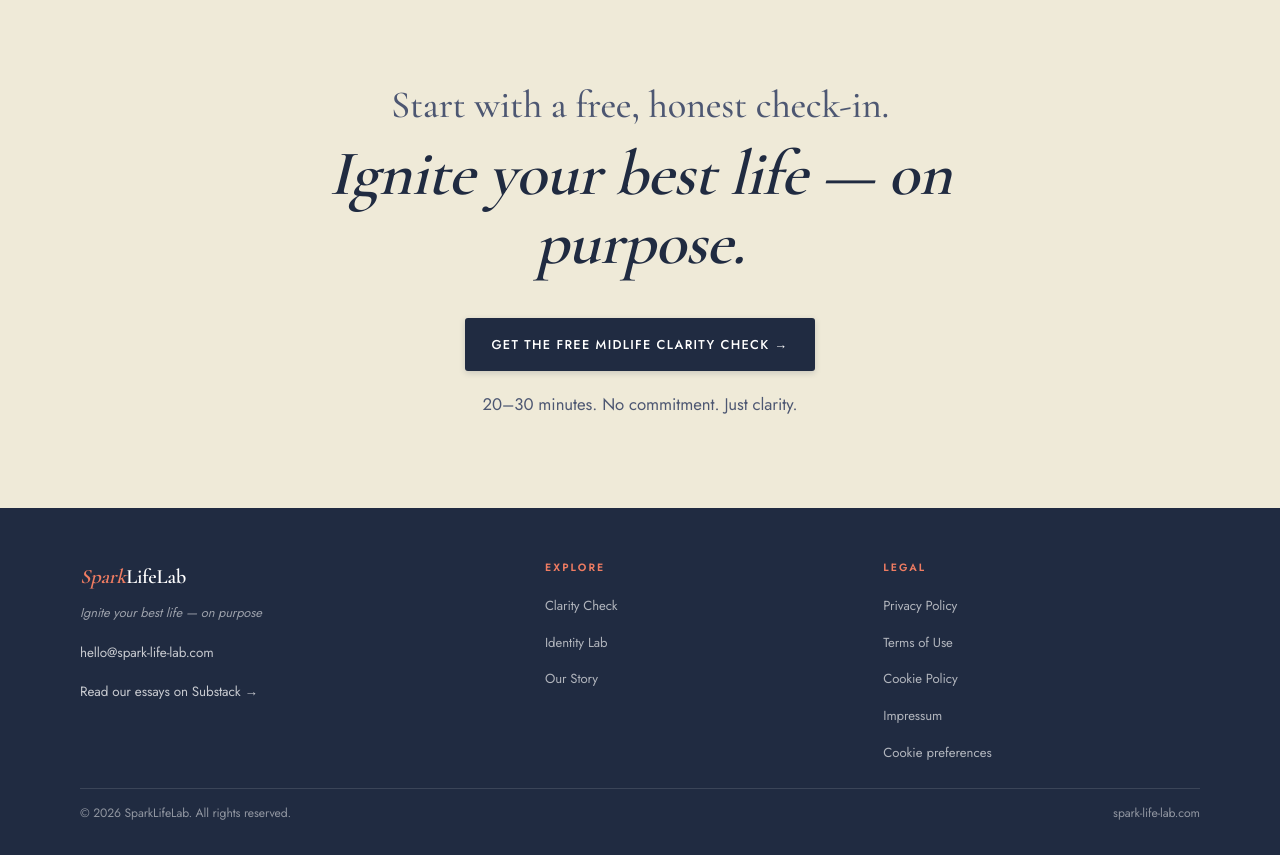
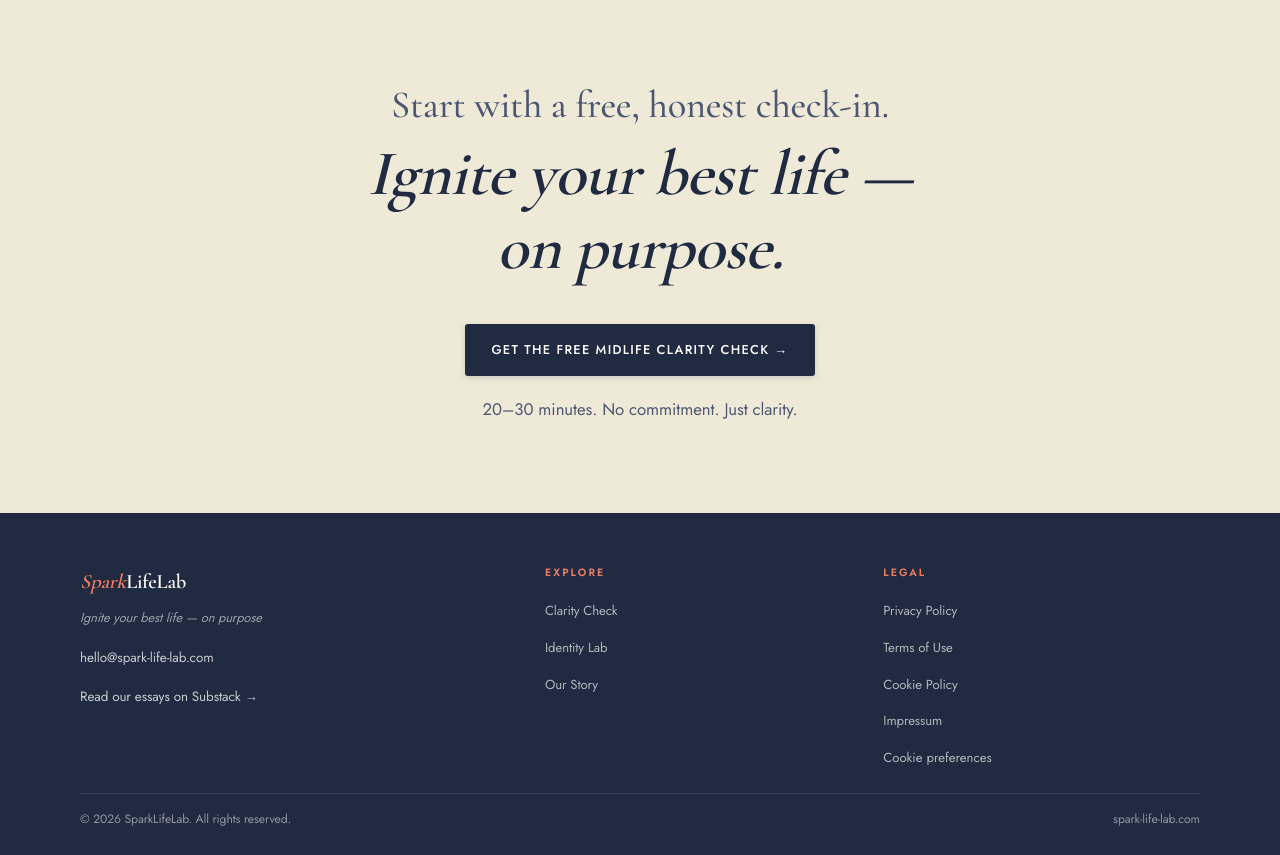
Before and after one commit to GrafBenson/Spark-Life-Lab, a Next.js app: page / in a window 1280 px wide. Shown: the part 6220-7075 px from the top of the page. Built offline with nearby package versions, Linux system fonts and the light colour scheme.

Commit message:
Fix mobile nav dropdown and tagline wrap

```diff
--- a/app/globals.css
+++ b/app/globals.css
@@ -285,12 +285,16 @@ main {
 .mobile-nav-panel {
   background: var(--authority);
   border-bottom: 1px solid rgba(255, 255, 255, 0.12);
+  box-shadow: 0 10px 24px rgba(32, 43, 65, 0.24);
   display: none;
   left: 0;
-  padding: 1.25rem clamp(1.25rem, 5vw, 3.4rem) 1.75rem;
+  max-height: calc(100dvh - 72px);
+  overflow-y: auto;
+  padding: 1.25rem clamp(1.25rem, 5vw, 3.4rem) 1.5rem;
   position: absolute;
   right: 0;
-  top: 72px;
+  top: 100%;
+  z-index: 60;
 }
 
 .mobile-nav-panel nav {
@@ -300,9 +304,11 @@ main {
 
 .mobile-nav-panel a {
   color: rgba(255, 255, 255, 0.82);
+  display: block;
   font-size: 0.8rem;
   font-weight: 500;
   letter-spacing: 0.12em;
+  padding: 0.15rem 0;
   text-transform: uppercase;
 }
 
@@ -926,14 +932,23 @@ main {
 
 .closing-tagline {
   color: var(--navy);
+  display: flex;
+  flex-wrap: wrap;
   font-family: var(--serif);
-  font-size: clamp(2.65rem, 5vw, 4.6rem);
+  font-size: clamp(2.35rem, 5vw, 4.6rem);
   font-style: italic;
   font-weight: 600;
+  justify-content: center;
   letter-spacing: -0.01em;
+  column-gap: 0.28ch;
+  row-gap: 0.08em;
   margin: 0.75rem auto 2.6rem;
   max-width: 980px;
   line-height: 1.08;
+}
+
+.closing-tagline span {
+  white-space: nowrap;
 }
 
 .closing-sub {
@@ -1526,6 +1541,11 @@ main {
   .desktop-nav { display: none; }
   .header-cta  { display: none; }
   .menu-toggle { display: flex; grid-column: 3; }
+
+  .site-header {
+    overflow: visible;
+  }
+
   .mobile-nav-panel.is-open { display: block; }
 
   .hero-grid {
@@ -1598,6 +1618,10 @@ main {
 @media (max-width: 600px) {
   body { font-size: 16px; }
 
+  .closing-tagline {
+    font-size: clamp(2.1rem, 10.8vw, 2.45rem);
+  }
+
   .founder-grid {
     grid-template-columns: 1fr;
   }
--- a/app/page.tsx
+++ b/app/page.tsx
@@ -400,7 +400,10 @@ export default function Home() {
       <Reveal as="section" id="closing-cta" className="section-closing">
         <div className="section-inner narrow">
           <h2>Start with a free, honest check-in.</h2>
-          <p className="closing-tagline">Ignite your best life — on purpose.</p>
+          <p className="closing-tagline">
+            <span className="closing-tagline-lead">Ignite your best life —</span>{" "}
+            <span className="closing-tagline-tail">on purpose.</span>
+          </p>
           <Link className="button button-primary" href="/clarity-check/">
             Get the free Midlife Clarity Check →
           </Link>
--- a/components/site-header.tsx
+++ b/components/site-header.tsx
@@ -35,7 +35,7 @@ export function SiteHeader() {
   }
 
   return (
-    <header className={`site-header${scrolled ? " is-scrolled" : ""}`}>
+    <header className={`site-header${scrolled ? " is-scrolled" : ""}${menuOpen ? " is-menu-open" : ""}`}>
       <Link className="wordmark" href="/" aria-label="SparkLifeLab — home">
         <span>Spark</span>LifeLab
       </Link>
```
Also changed, not shown: 1 other file (tests, documents, lock files or other folders).
